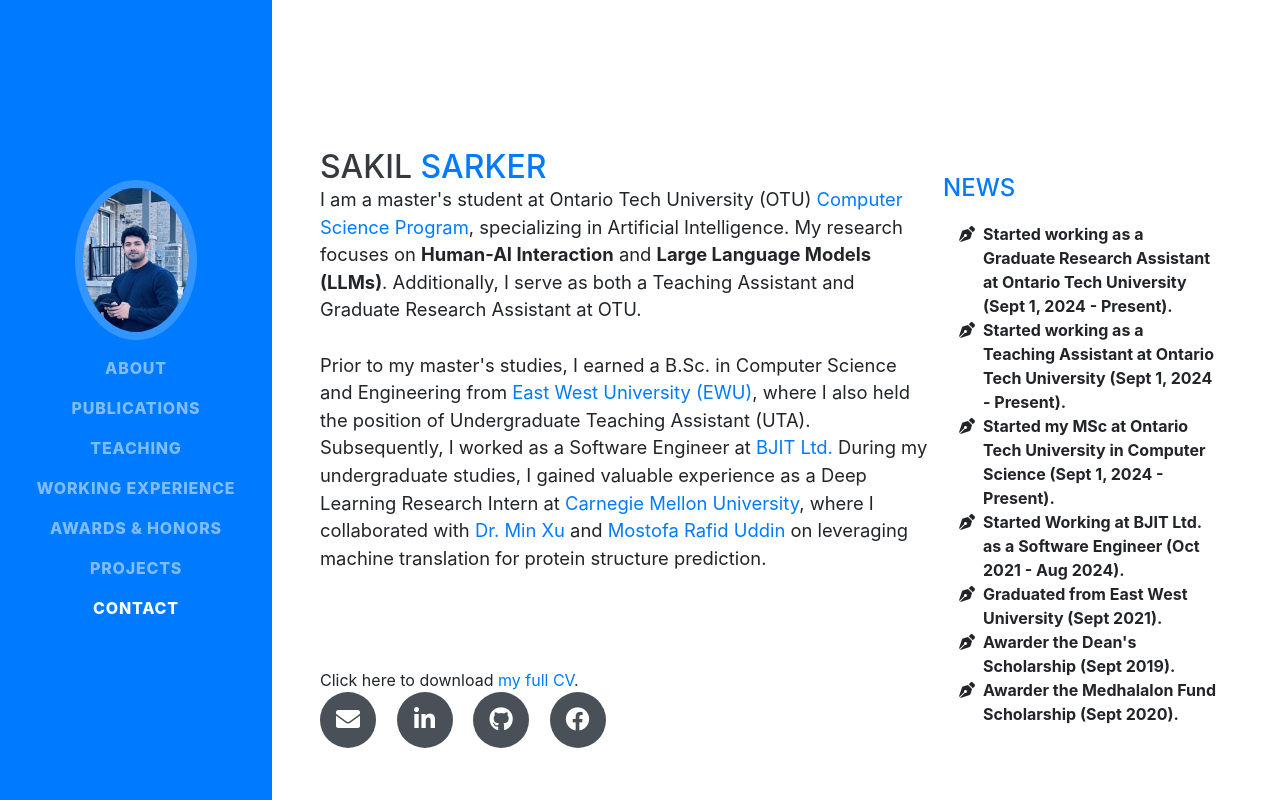
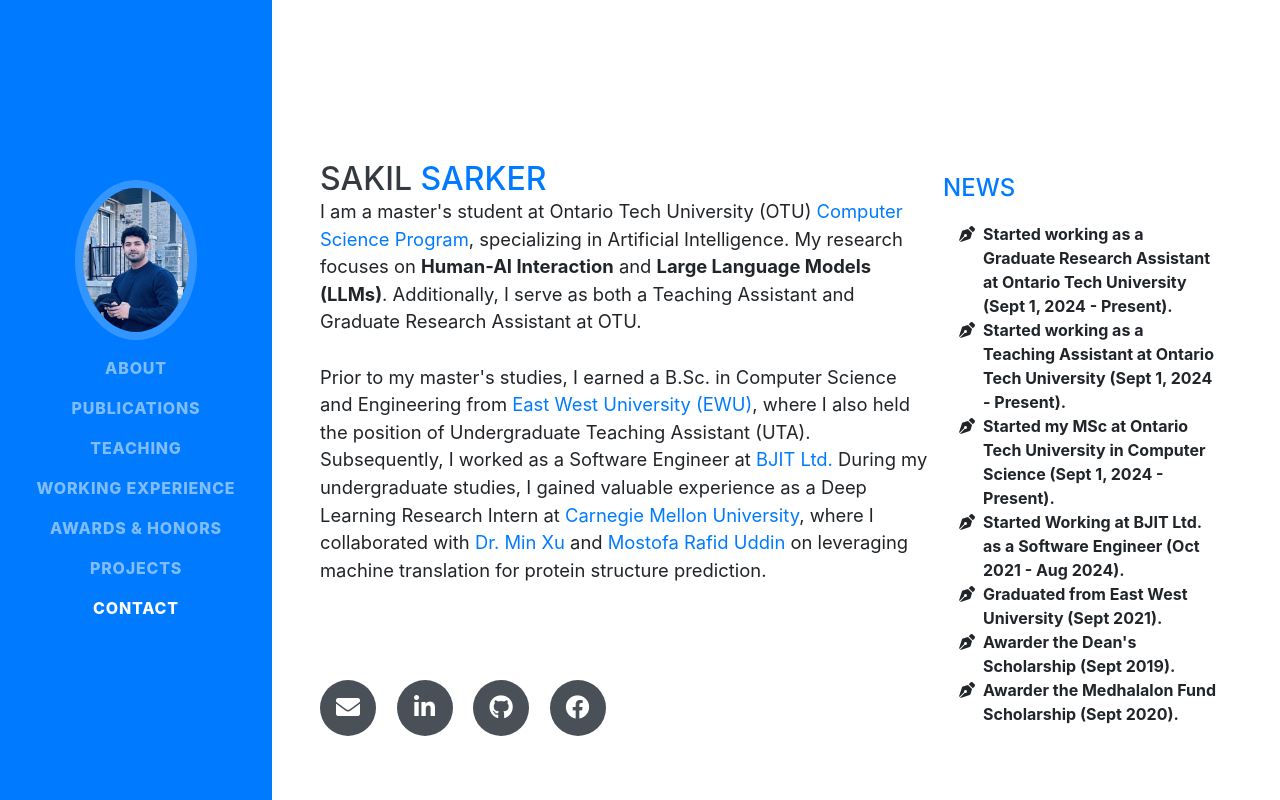
Before and after one commit to SadbinShakil/sakilsarker, a website with bundled scripts: page index.html in a window 1280 px wide. Shown: the top 800 px of the page. Built offline with nearby package versions, Linux system fonts and the light colour scheme; a web font is replaced by a local one.

Commit message:
Update index.html

```diff
--- a/index.html
+++ b/index.html
@@ -109,7 +109,7 @@
 
 		<br>
 		<br>
-		Click here to download <a href="resumes/SakilSarker_Professional_CV.pdf" target="_blank">my full CV</a>.
+<!-- 		Click here to download <a href="resumes/SakilSarker_Professional_CV.pdf" target="_blank">my full CV</a>. -->
 
 	<div class="social-icons">
 	  <a href="mailto:sakilsarkerewu@gmail.com">
```
